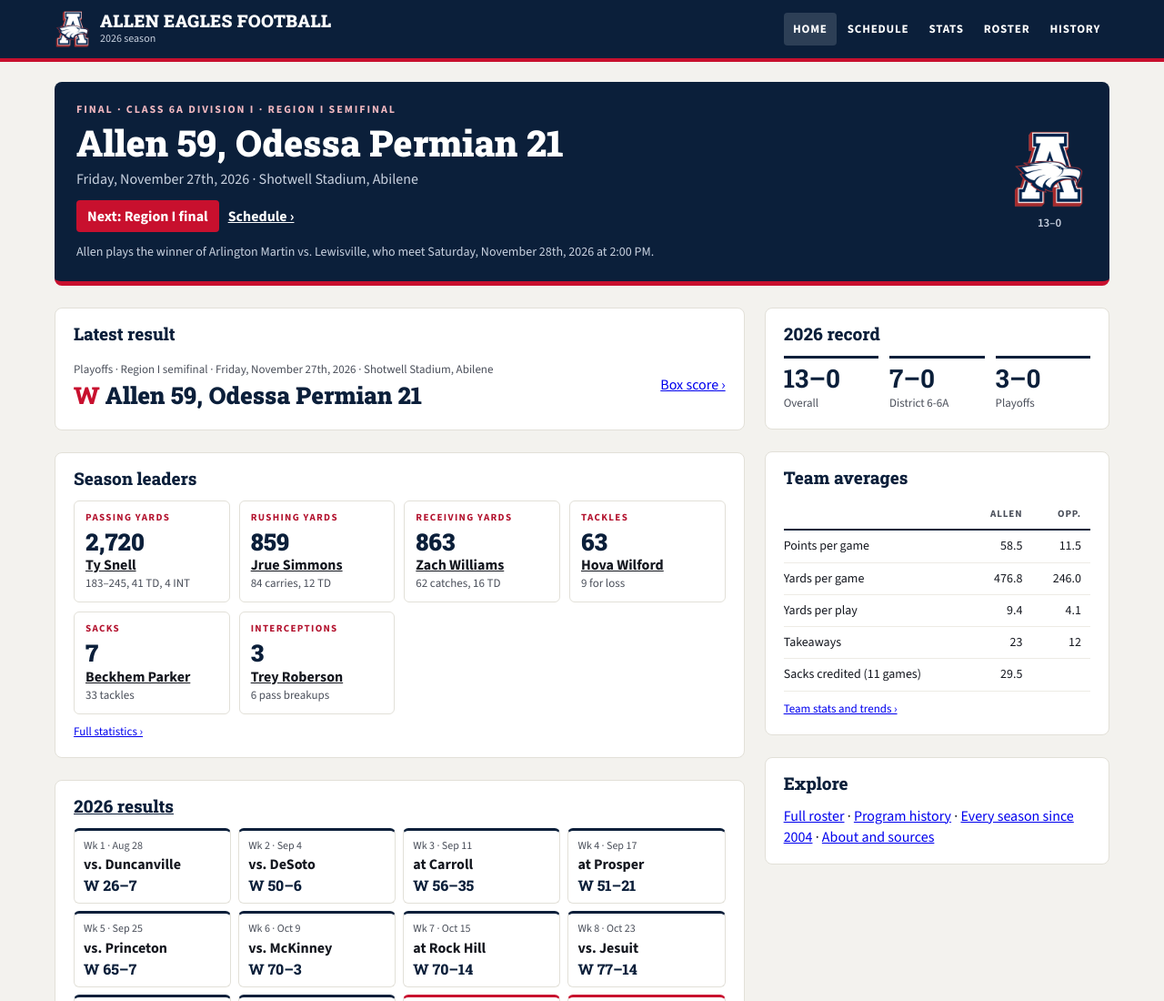
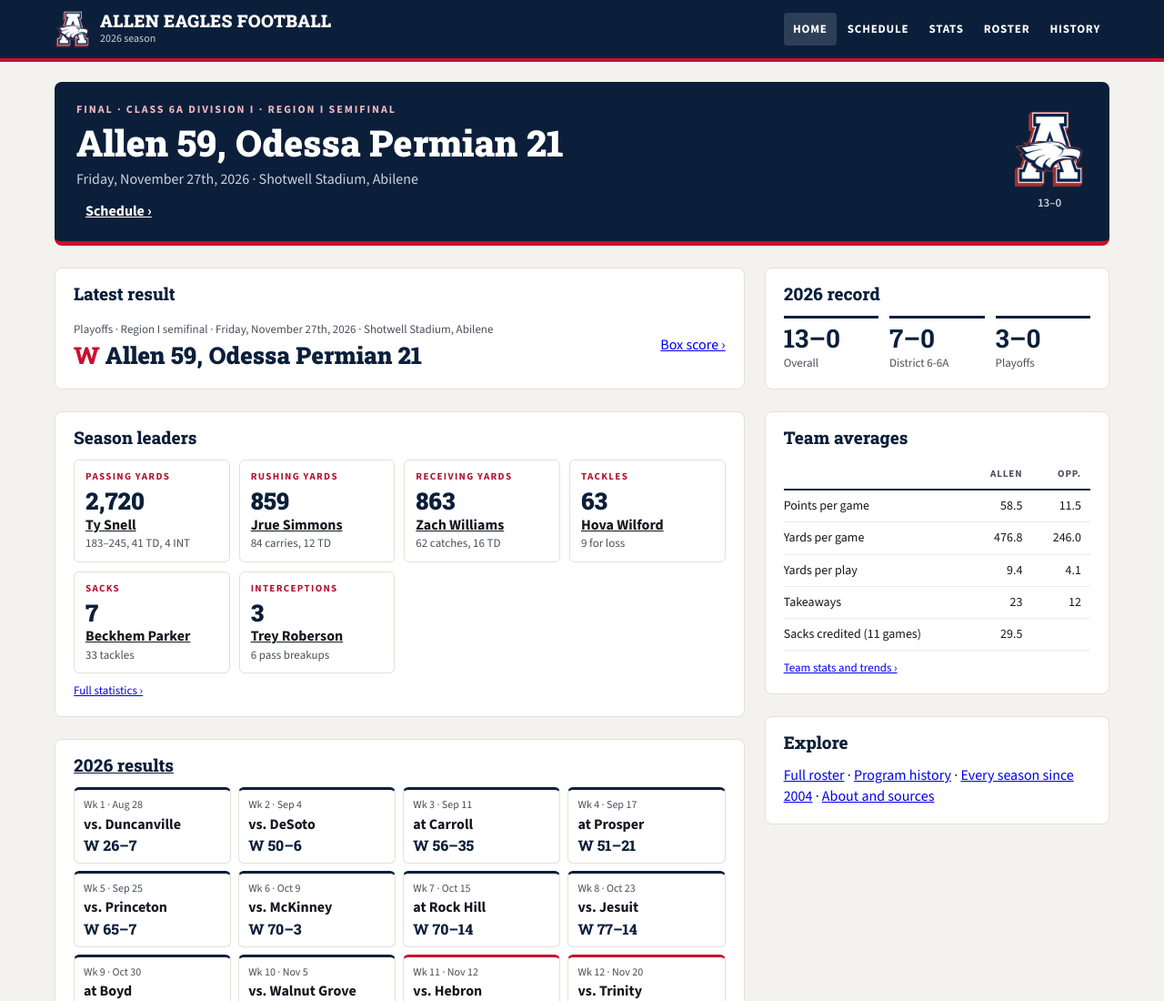
Before and after one commit to shaneschubert/allen-eagles-football, a plain HTML site: page index.html in a window 1280 px wide. Shown: the top 1100 px of the page at 91% size. Drawn offline with nearby package versions, Linux system fonts and the light colour scheme.

Commit message:
Remove the next-round line from the home banner and the to-be-announced schedule row
Co-Authored-By: Claude Fable 5.2 <noreply@anthropic.com>
Claude-Session: https://claude.ai/code/session_01U7FDWj2EKz3pQoxa3F6SVX

```diff
--- a/index.html
+++ b/index.html
@@ -8,8 +8,7 @@
 <body><header class="top"><div class="wrap bar"><a class="brand" href=""><img src="assets/allen-logo-96.png" alt="" width="40" height="40"><span><b>Allen Eagles Football</b><small>2026 season</small></span></a>
 <nav aria-label="Site"><a href="" class="on " aria-current=page>Home</a><a href="games/" class="">Schedule</a><a href="stats/" class="">Stats</a><a href="players/" class="">Roster</a><a href="program/" class="">History</a></nav></div></header>
 <main class="wrap"><section class="hero"><div><div class="k">Final · Class 6A Division I · Region I semifinal</div><div class="m">Allen 59, Odessa Permian 21</div>
-<div class="d">Friday, November 27th, 2026 · Shotwell Stadium, Abilene</div><span class="cd">Next: Region I final</span><a class="btn" href="games/">Schedule ›</a>
-<div class="d" style="margin-top:12px;font-size:14px">Allen plays the winner of Arlington Martin vs. Lewisville, who meet Saturday, November 28th, 2026 at 2:00 PM.</div></div>
+<div class="d">Friday, November 27th, 2026 · Shotwell Stadium, Abilene</div><a class="btn" href="games/">Schedule ›</a></div>
 <div class="vs"><div><img src="assets/allen-logo-440.png" alt="Allen Eagles"><span class="rec">13–0</span></div></div></section>
 <div class="grid"><div>
 <div class="card"><h2>Latest result</h2><div class="score"><div><div class="note">Playoffs · Region I semifinal · Friday, November 27th, 2026 · Shotwell Stadium, Abilene</div><div class="t"><i>W</i> Allen 59, Odessa Permian 21</div></div><a href="games/week-13-odessa-permian/">Box score ›</a></div></div>
```
Also changed, not shown: games/index.html (+1 -1 lines).
